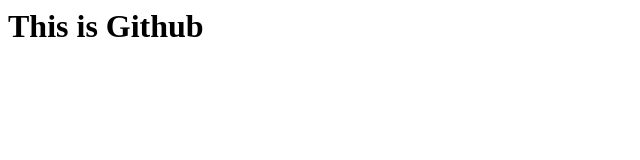
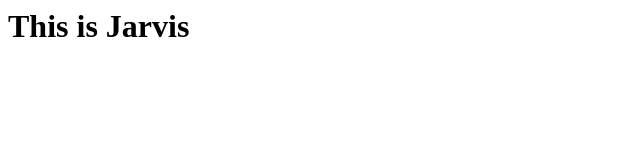
Before and after one commit to jarvis-kamya/Jenkins-Integration, a plain HTML site: page index.html in a window 1280 px wide. Shown: the full height of the page, 0-640 px from the left. Drawn offline with Linux system fonts and the light colour scheme.

Commit message:
Update index.html

```diff
--- a/index.html
+++ b/index.html
@@ -1,5 +1,5 @@
 <html>
    <body>
-   <h1>This is Github </h1>
+   <h1>This is Jarvis </h1>
    </body>
  </html>
```
